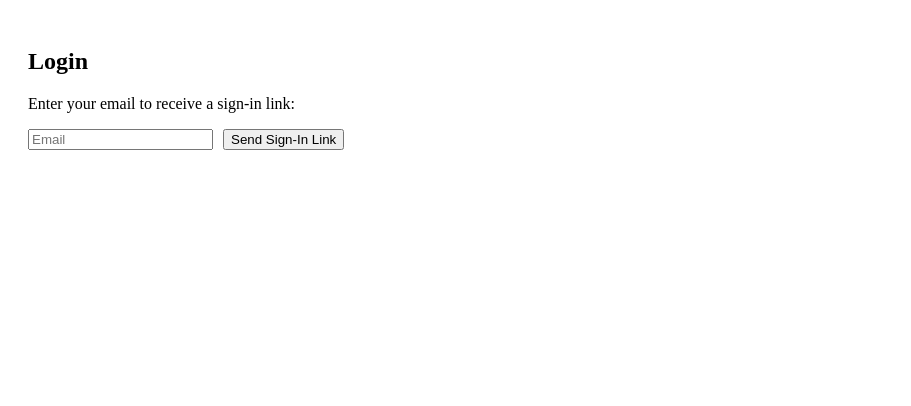
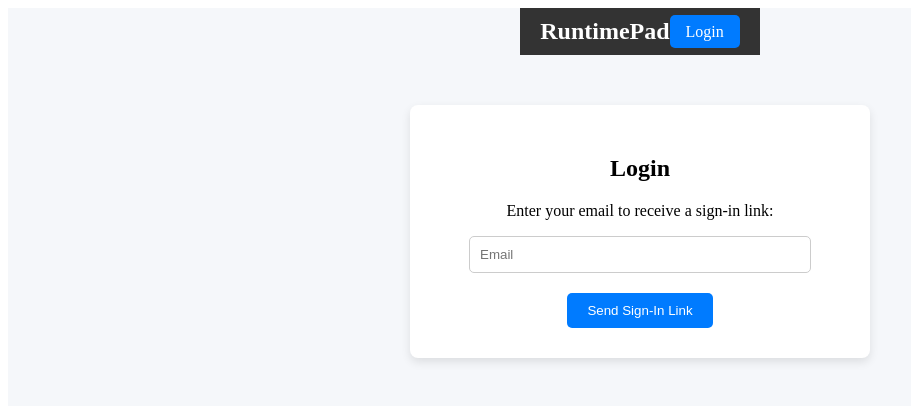
Before and after one commit to jubins/runtimepad, a React (Create React App) app in the folder rtp-frontend/: page /login in a window 1280 px wide. Shown: the top 406 px of the page, without its empty margins (0-911 px from the left). Built offline with nearby package versions, Linux system fonts and the light colour scheme; no server answers.

Commit message:
Made UX look modern

```diff
--- a/rtp-frontend/package.json
+++ b/rtp-frontend/package.json
@@ -13,6 +13,7 @@
     "postcss": "^8.4.47",
     "react": "^18.3.1",
     "react-dom": "^18.3.1",
+    "react-icons": "^5.3.0",
     "react-router-dom": "^6.27.0",
     "react-scripts": "^5.0.1",
     "socket.io-client": "^4.8.0",
--- a/rtp-frontend/src/CollaborativeEditor.js
+++ b/rtp-frontend/src/CollaborativeEditor.js
@@ -1,22 +1,34 @@
 // rtp-frontend/src/CollaborativeEditor.js
 import React, { useEffect, useState } from 'react';
 import { Editor } from '@monaco-editor/react';
-import { Link, useParams } from 'react-router-dom';
+import { useParams } from 'react-router-dom';
+import { FiSettings, FiPlus } from 'react-icons/fi';
 import io from 'socket.io-client';
-import { useAuth } from './AuthProvider';
+import Header from './components/Header';
+import { v4 as uuidv4 } from 'uuid';
 
-const socket = io('http://127.0.0.1:5000');  // Flask backend URL
+const socket = io('http://127.0.0.1:5000'); // Flask backend URL
 
 const CollaborativeEditor = () => {
-  const { padId } = useParams(); // Get the padId from the URL
-  const { user, signOut } = useAuth(); // Use signOut from the context
+  const { padId } = useParams();
   const [code, setCode] = useState('// Start coding!');
-  const [editorTheme, setEditorTheme] = useState('vs-dark'); // Default theme is dark
+  const [editorTheme, setEditorTheme] = useState('vs-dark');
+  const [language, setLanguage] = useState('javascript');
 
-  // Handle user joining a room based on padId
+  useEffect(() => {
+    // Apply global styles to remove any unwanted spacing
+    document.documentElement.style.margin = '0';
+    document.documentElement.style.padding = '0';
+    document.documentElement.style.boxSizing = 'border-box';
+    document.body.style.margin = '0';
+    document.body.style.padding = '0';
+    document.body.style.boxSizing = 'border-box';
+    document.body.style.overflow = 'hidden'; // Disable scroll to make it full-screen
+  }, []);
+
   useEffect(() => {
     if (padId) {
-      socket.emit('join', { room: padId, username: user ? user.email : 'Guest' });
+      socket.emit('join', { room: padId });
 
       socket.on('code-update', (newCode) => {
         setCode(newCode);
@@ -26,7 +38,7 @@ const CollaborativeEditor = () => {
     return () => {
       socket.off('code-update');
     };
-  }, [padId, user]);
+  }, [padId]);
 
   const handleEditorChange = (newValue) => {
     setCode(newValue);
@@ -35,43 +47,81 @@ const CollaborativeEditor = () => {
     }
   };
 
-  // Function to toggle between light and dark themes for the editor
   const toggleEditorTheme = () => {
     setEditorTheme((prevTheme) => (prevTheme === 'vs-dark' ? 'vs-light' : 'vs-dark'));
   };
 
+  const createNewPad = () => {
+    const newPadId = uuidv4();
+    window.open(`/pad/${newPadId}`, '_blank');
+  };
+
   return (
-    <div>
-      <div style={{ display: 'flex', justifyContent: 'space-between', padding: '10px', backgroundColor: '#1e1e1e', color: '#ffffff' }}>
-        <h2>RuntimePad Editor</h2>
-        <div>
-          {user ? (
-            <>
-              <p style={{ display: 'inline-block', marginRight: '10px' }}>Welcome, {user.email}</p>
-              <button onClick={signOut} style={{ marginRight: '20px' }}>Sign Out</button>
-            </>
-          ) : (
-            <div>
-              <Link to="/login" style={{ marginRight: '10px', color: '#ffffff' }}>Login</Link>
+    <div style={styles.container}>
+      <Header />
+      <div style={styles.editorWrapper}>
+        {/* Sidebar with settings and add pad icons */}
+        <div style={styles.sidebar}>
+          <div style={styles.iconButton} onClick={toggleEditorTheme}>
+            <FiSettings size={24} title="Settings (Toggle Theme)" />
           </div>
-          )}
-          {/* Theme toggle button */}
-          <button onClick={toggleEditorTheme} style={{ marginLeft: '20px' }}>
-            Switch to {editorTheme === 'vs-dark' ? 'Light' : 'Dark'} Theme
-          </button>
+          <div style={styles.iconButton} onClick={createNewPad}>
+            <FiPlus size={24} title="Create New Pad" />
           </div>
         </div>
 
-      {/* Monaco Editor always visible */}
+        {/* Monaco Editor */}
         <Editor
-        height="90vh"
-        language="javascript"
+          height="calc(100vh - 50px)" // Make sure to subtract the header height
+          width="calc(100% - 50px)"   // Adjust for the sidebar width
+          language={language}
           value={code}
           onChange={handleEditorChange}
-        theme={editorTheme} // Set the Monaco Editor theme here
+          theme={editorTheme}
         />
+      </div>
     </div>
   );
 };
 
+const styles = {
+  container: {
+    height: '100vh',
+    width: '100vw',
+    display: 'flex',
+    flexDirection: 'column',
+    margin: '0',
+    padding: '0',
+    overflow: 'hidden',
+    boxSizing: 'border-box',
+    backgroundColor: '#1e1e1e',
+  },
+  editorWrapper: {
+    display: 'flex',
+    flexGrow: 1,
+    position: 'relative',
+    height: '100%',
+    width: '100%',
+  },
+  sidebar: {
+    display: 'flex',
+    flexDirection: 'column',
+    justifyContent: 'flex-start',
+    alignItems: 'center',
+    backgroundColor: '#333333',
+    padding: '10px',
+    position: 'absolute',
+    right: '0',
+    top: '0',
+    height: '100%',
+    zIndex: 1000,
+    width: '50px',
+  },
+  iconButton: {
+    cursor: 'pointer',
+    margin: '20px 0',
+    color: '#ffffff',
+  },
+};
+
 export default CollaborativeEditor;
--- a/rtp-frontend/src/HomePage.js
+++ b/rtp-frontend/src/HomePage.js
@@ -1,20 +1,26 @@
 // rtp-frontend/src/HomePage.js
-import React from 'react';
-import { useNavigate, Link } from 'react-router-dom';
+import React, { useEffect } from 'react';
+import { useNavigate } from 'react-router-dom';
 import axios from 'axios';
-import { useAuth } from './AuthProvider';
+import Header from './components/Header';
 
 const HomePage = () => {
   const navigate = useNavigate();
-  const { user, signOut } = useAuth();
+
+  // Apply body and root styling directly
+  useEffect(() => {
+    document.documentElement.style.margin = '0';
+    document.documentElement.style.padding = '0';
+    document.documentElement.style.boxSizing = 'border-box';
+    document.body.style.margin = '0';
+    document.body.style.padding = '0';
+    document.body.style.boxSizing = 'border-box';
+  }, []);
 
   const createNewPad = async () => {
     try {
-      // Call the backend to create a new pad and get a UUID
       const response = await axios.post('/create_pad');
       const newPadId = response.data.padId;
-
-      // Navigate to the newly created pad
       navigate(`/pad/${newPadId}`);
     } catch (error) {
       console.error('Error creating new pad:', error);
@@ -22,31 +28,46 @@ const HomePage = () => {
   };
 
   return (
-    <div>
-      {/* Menu Bar */}
-      <div style={{ display: 'flex', justifyContent: 'space-between', padding: '10px', backgroundColor: '#1e1e1e', color: '#ffffff' }}>
-        <h2>RuntimePad</h2>
-        <div>
-          {user ? (
-            <>
-              <p style={{ display: 'inline-block', marginRight: '10px' }}>Welcome, {user.email}</p>
-              <button onClick={signOut} style={{ marginRight: '20px' }}>Sign Out</button>
-            </>
-          ) : (
-            <div>
-              <Link to="/login" style={{ marginRight: '10px', color: '#ffffff' }}>Login</Link>
-            </div>
-          )}
-        </div>
-      </div>
-
-      {/* Main Content */}
-      <div style={{ padding: '20px' }}>
-        <h1>Welcome to RuntimePad</h1>
-        <button onClick={createNewPad}>Create New Pad</button>
+    <div style={styles.container}>
+      <Header />
+      <div style={styles.mainContent}>
+        <h1 style={styles.mainHeading}>Welcome to RuntimePad</h1>
+        <button onClick={createNewPad} style={styles.createPadButton}>Create New Pad</button>
       </div>
     </div>
   );
 };
 
+const styles = {
+  container: {
+    minHeight: '100vh',
+    display: 'flex',
+    flexDirection: 'column',
+    backgroundColor: '#f5f7fa',
+  },
+  mainContent: {
+    flexGrow: 1,
+    display: 'flex',
+    flexDirection: 'column',
+    alignItems: 'center',
+    justifyContent: 'center',
+    textAlign: 'center',
+  },
+  mainHeading: {
+    fontSize: '2.5rem',
+    color: '#333333',
+    marginBottom: '30px',
+  },
+  createPadButton: {
+    padding: '15px 30px',
+    fontSize: '1.2rem',
+    backgroundColor: '#28a745',
+    color: '#ffffff',
+    border: 'none',
+    borderRadius: '8px',
+    cursor: 'pointer',
+    boxShadow: '0px 4px 10px rgba(0, 0, 0, 0.1)',
+  },
+};
+
 export default HomePage;
--- a/rtp-frontend/src/Login.js
+++ b/rtp-frontend/src/Login.js
@@ -1,9 +1,10 @@
 // rtp-frontend/src/Login.js
 import React, { useState } from 'react';
+import Header from './components/Header';
 import { useAuth } from './AuthProvider';
 
 const Login = () => {
-  const { sendSignInEmail } = useAuth(); // Function to send email link
+  const { sendSignInEmail } = useAuth();
   const [email, setEmail] = useState('');
 
   const handleLogin = () => {
@@ -12,7 +13,9 @@ const Login = () => {
   };
 
   return (
-    <div style={{ padding: '20px' }}>
+    <div style={styles.container}>
+      <Header />
+      <div style={styles.card}>
         <h2>Login</h2>
         <p>Enter your email to receive a sign-in link:</p>
         <input
@@ -20,11 +23,46 @@ const Login = () => {
           placeholder="Email"
           value={email}
           onChange={(e) => setEmail(e.target.value)}
-        style={{ marginRight: '10px' }}
+          style={styles.input}
         />
-      <button onClick={handleLogin}>Send Sign-In Link</button>
+        <button onClick={handleLogin} style={styles.button}>Send Sign-In Link</button>
+      </div>
     </div>
   );
 };
 
+const styles = {
+  container: {
+    minHeight: '100vh',
+    display: 'flex',
+    flexDirection: 'column',
+    alignItems: 'center',
+    backgroundColor: '#f5f7fa',
+  },
+  card: {
+    marginTop: '50px',
+    padding: '30px',
+    width: '400px',
+    backgroundColor: '#ffffff',
+    boxShadow: '0px 4px 10px rgba(0, 0, 0, 0.1)',
+    borderRadius: '8px',
+    textAlign: 'center',
+  },
+  input: {
+    width: '80%',
+    padding: '10px',
+    marginBottom: '20px',
+    border: '1px solid #ccc',
+    borderRadius: '5px',
+  },
+  button: {
+    padding: '10px 20px',
+    backgroundColor: '#007BFF',
+    color: '#ffffff',
+    border: 'none',
+    borderRadius: '5px',
+    cursor: 'pointer',
+  },
+};
+
 export default Login;
--- /dev/null
+++ b/rtp-frontend/src/components/Header.js
@@ -0,0 +1,64 @@
+// rtp-frontend/src/components/Header.js
+import React from 'react';
+import { Link } from 'react-router-dom';
+import { useAuth } from '../AuthProvider';
+
+const Header = () => {
+  const { user, signOut } = useAuth();
+
+  return (
+    <header style={styles.header}>
+      <h2 style={styles.logo}>RuntimePad</h2>
+      <div>
+        {user ? (
+          <>
+            <span style={styles.welcomeMessage}>Welcome, {user.email}</span>
+            <button onClick={signOut} style={styles.signOutButton}>Sign Out</button>
+          </>
+        ) : (
+          <Link to="/login" style={styles.loginLink}>Login</Link>
+        )}
+      </div>
+    </header>
+  );
+};
+
+const styles = {
+  header: {
+    display: 'flex',
+    justifyContent: 'space-between',
+    alignItems: 'center',
+    padding: '10px 20px',
+    backgroundColor: '#333333',
+    color: '#ffffff',
+    margin: '0', // Ensure there's no margin that creates a gap
+  },
+  logo: {
+    fontSize: '1.5rem',
+    fontWeight: 'bold',
+    margin: '0', // Remove any top margin from the logo
+  },
+  loginLink: {
+    color: '#ffffff',
+    textDecoration: 'none',
+    fontSize: '1rem',
+    padding: '8px 16px',
+    backgroundColor: '#007BFF',
+    borderRadius: '5px',
+  },
+  welcomeMessage: {
+    marginRight: '20px',
+    fontSize: '1rem',
+  },
+  signOutButton: {
+    padding: '8px 16px',
+    fontSize: '1rem',
+    backgroundColor: '#d9534f',
+    color: '#ffffff',
+    border: 'none',
+    borderRadius: '5px',
+    cursor: 'pointer',
+  },
+};
+
+export default Header;
```
Also changed, not shown: 1 other file (tests, documents, lock files or other folders). Lines whose indentation alone changed are shown as unchanged.
